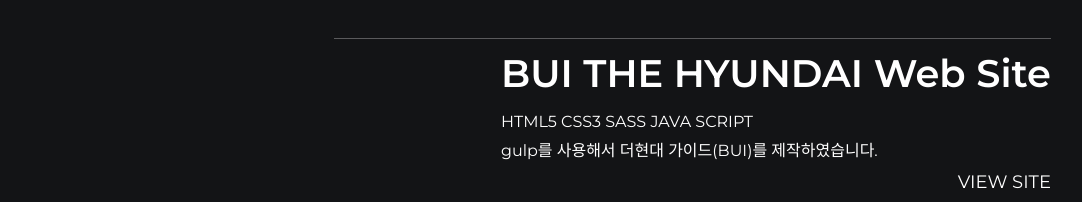
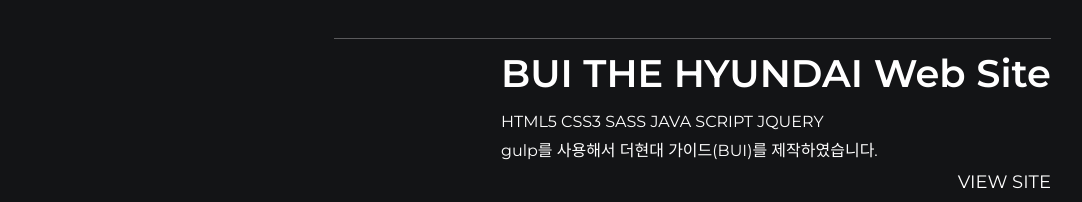
Before and after one commit to yyon0317/project-react, a React (Create React App) app: page / in a window 1280 px wide. Shown: the part 3678-3880 px from the top of the page, without its empty margins (101-1183 px from the left). Built offline with nearby package versions, Linux system fonts and the light colour scheme.

Commit message:
추가 정리

```diff
--- a/src/components/Site.jsx
+++ b/src/components/Site.jsx
@@ -3,6 +3,7 @@
 import port02 from "../assets/img/port02.jpg";
 import port03 from "../assets/img/port03.jpg";
 import port04 from "../assets/img/port04.jpg";
+import port05 from "../assets/img/port05.jpg";
 
 const Site = () => {
   const siteRef = useRef(null);
@@ -75,6 +76,14 @@
             desc: "gulp를 사용해서 더현대 벤치마킹하여 제작한 반응형 웹사이트 제작하였습니다.",
             link: "https://hyundaistore-portfolio.netlify.app/front/main/main",
           },
+          {
+            num: "05",
+            img: port05,
+            title: "THE HYUNDAI CARD Web Site",
+            skill:["REACT"],
+            desc: "REACT를 사용해서 PC웹사이트를 제작하였습니다.(반응형작업예정)",
+            link: "https://hyundaicard-clone.netlify.app/",
+          },
         ].map((project, index) => (
           <article
             className="project"
@@ -94,6 +103,7 @@
                     <span>{project.skill[1]} </span>
                     <span>{project.skill[2]} </span>
                     <span>{project.skill[3]} </span>
+                    <span>{project.skill[4]} </span>
                   </p>
                   <p>{project.desc}</p>
                 </div>
```
Also changed, not shown: src/assets/img/port05.jpg.
